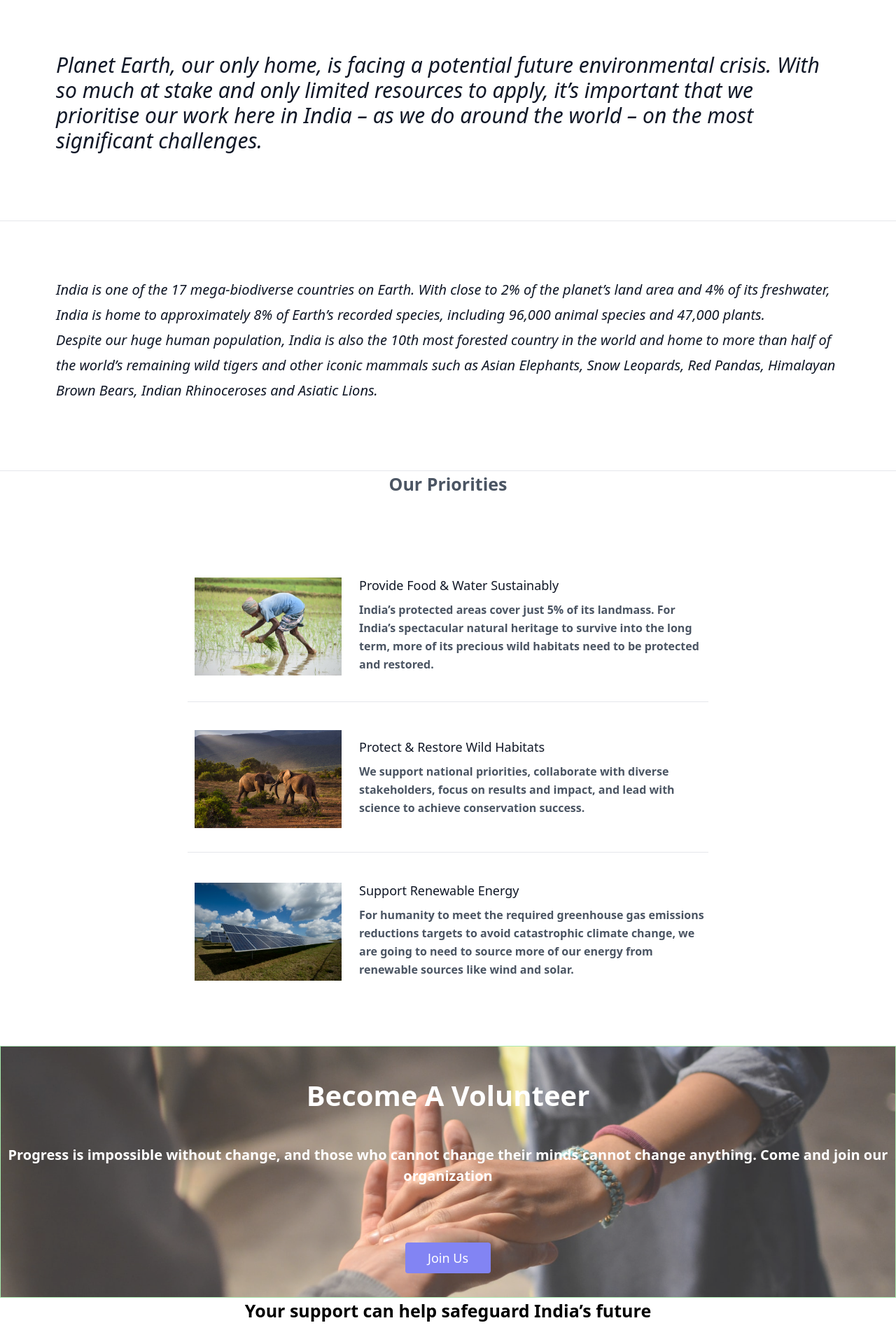
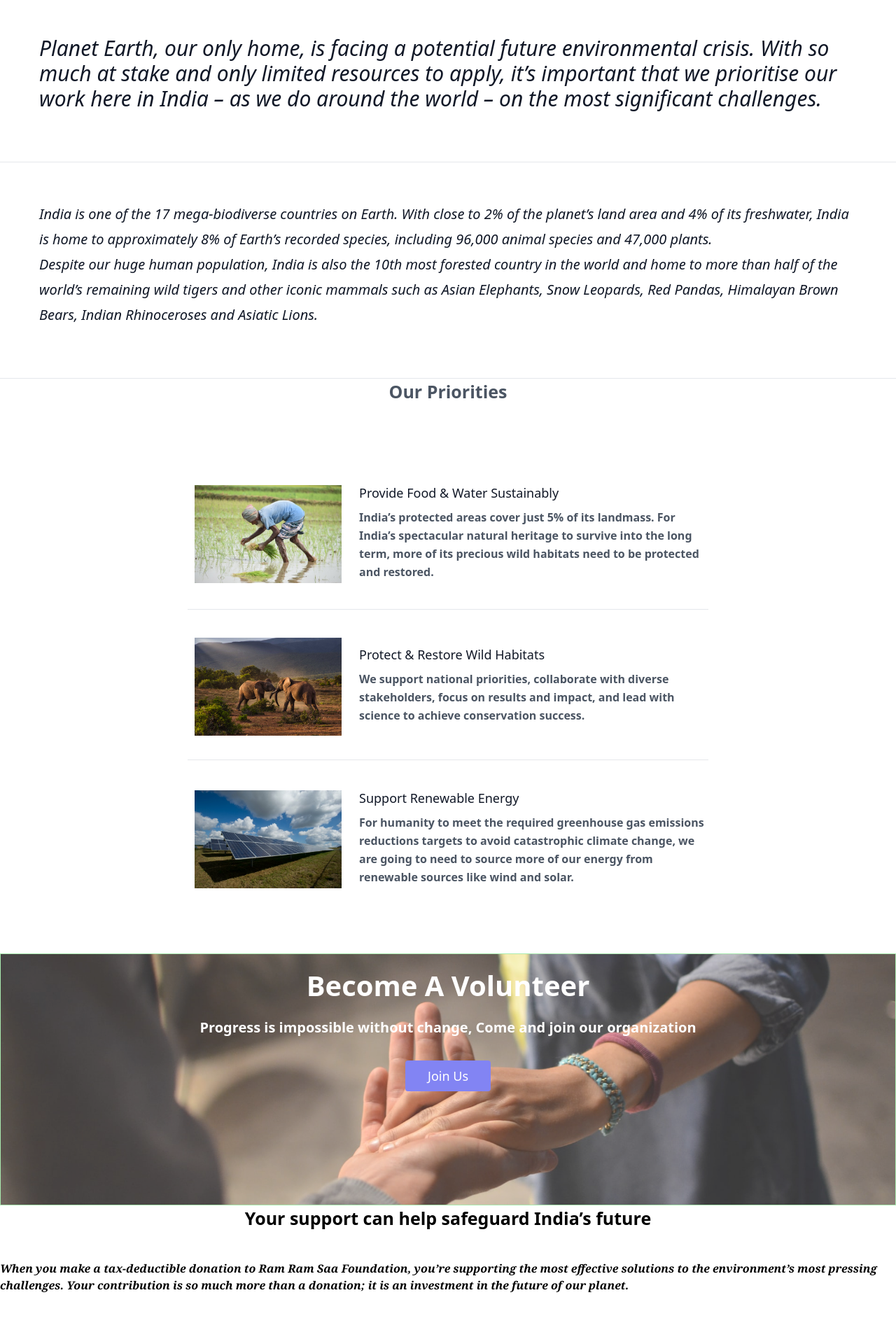
Before and after one commit to jaykumarsharma/ramramsaafoundation, a Flask app: page /services in a window 1280 px wide. Shown: the part 480-2400 px from the top of the page at 70% size. Run offline with Flask 2, Linux system fonts and the light colour scheme.

Commit message:
Update services.html

```diff
--- a/templates/services.html
+++ b/templates/services.html
@@ -13,7 +13,7 @@ color: #ffffff;
 </div>
 <hr>
 
-<div class="sm:text-3xl text-2xl font-medium title-font mb-4 text-gray-900 p-20 font-sans italic"
+<div class="sm:text-3xl text-2xl font-medium title-font mb-4 text-gray-900 p-14 font-sans italic"
     style=" font-size: 30px;">Planet Earth, our only home, is facing a potential future environmental crisis. With so
     much at stake and only limited resources to apply, it’s important that we prioritise our work here in India – as we
     do around the world – on the most significant challenges.</div>
@@ -24,7 +24,7 @@ color: #ffffff;
 </div>
 <hr>
 
-<div class="sm:text-3xl text-2xl font-medium title-font mb-4 text-gray-900 p-20 font-sans italic"
+<div class="sm:text-3xl text-2xl font-medium title-font mb-4 text-gray-900 p-14 font-sans italic"
     style=" font-size: 20px;">India is one of the 17 mega-biodiverse countries on Earth. With close to 2% of the
     planet’s land area and 4% of its freshwater, India is home to approximately 8% of Earth’s recorded species,
     including 96,000 animal species and 47,000 plants.
@@ -98,13 +98,13 @@ color: #ffffff;
 
     <div class="volunteerbg">
         <h1 style="
-    font-size: 40px;margin: 40px 30px;color: #ffffff;"> <b>Become A Volunteer<b> </h1>
+    font-size: 40px;margin: 15px 30px;color: #ffffff;"> <b>Become A Volunteer<b> </h1>
         <p class="font mono ..." style="
     color: #ffffff;
-    ">Progress is impossible without change, and those who cannot change their minds cannot change anything. Come and join our organization</p>
+    ">Progress is impossible without change, Come and join our organization</p>
     <button
-    class="flex mx-auto mt-20 text-white bg-indigo-500 border-0 py-2 px-8 focus:outline-none hover:bg-indigo-600 rounded text-lg"><a
-    href="/contact">Join Us</a></button>
+    class="flex mx-auto mt-8 text-white bg-indigo-500 border-0 py-2 px-8 focus:outline-none hover:bg-indigo-600 rounded text-lg"><a
+    href="/career">Join Us</a></button>
 </div>
     </div>
     </div>
@@ -116,7 +116,7 @@ color: #ffffff;
     <b>Your support can help safeguard India’s future</b>
 </div>
 <br>
-<div class=" px-32 font-serif italic">
+<div class=" px-22 font-serif italic">
     When you make a tax-deductible donation to Ram Ram Saa Foundation, you’re supporting the most effective solutions to
     the environment’s most pressing challenges. Your contribution is so much more than a donation; it is an investment
     in
```
